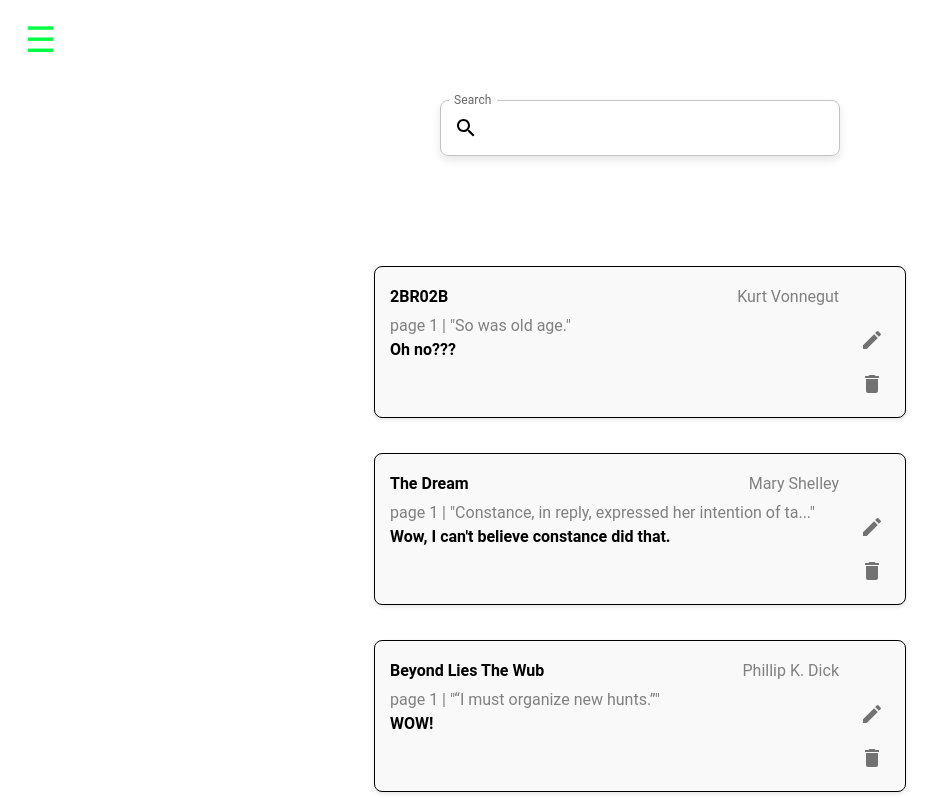
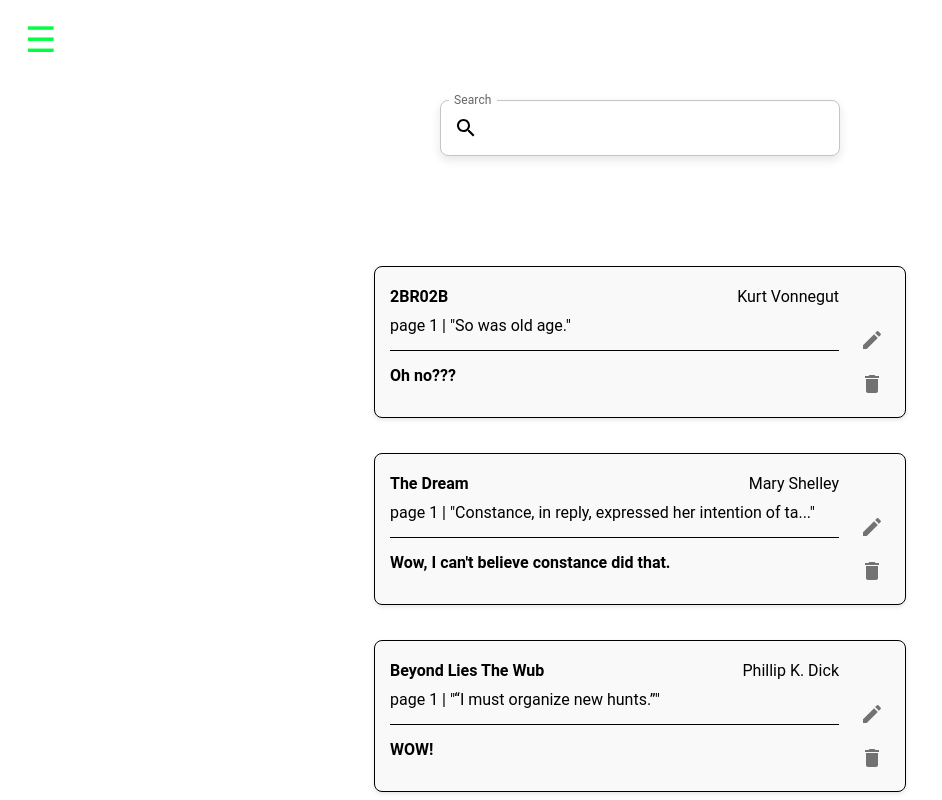
Before and after one commit to liam-brophy/e-reader-spa, a React (Vite) app: page /notes in a window 1280 px wide. Shown: the top 800 px of the page, without its empty margins (0-942 px from the left). Built offline with nearby package versions, Linux system fonts and the light colour scheme; data requests are answered from the project's data file; a web font is replaced by a local one.

Commit message:
completes styling

```diff
--- a/db.json
+++ b/db.json
@@ -78,6 +78,13 @@
       "comment": "WOW!",
       "page": 1,
       "story": "2"
+    },
+    {
+      "id": "e7c0",
+      "text": " It was being redecorated as a memorial to a man who had volunteered to die.",
+      "comment": "New comment test!",
+      "page": 1,
+      "story": "1"
     }
   ]
 }
--- a/src/ThemeContext.jsx
+++ b/src/ThemeContext.jsx
@@ -7,8 +7,9 @@ export const ThemeProvider = ({ children }) => {
   const [theme, setTheme] = useState(storedTheme);
 
   useEffect(() => {
+    // Set the `data-theme` attribute on <html>
     document.documentElement.setAttribute("data-theme", theme);
-    localStorage.setItem("theme", theme);
+    localStorage.setItem("theme", theme);  // Optionally save theme to localStorage
   }, [theme]);
 
   const toggleTheme = () => {
--- a/src/components/NavBar.jsx
+++ b/src/components/NavBar.jsx
@@ -3,6 +3,8 @@ import { NavLink } from "react-router-dom";
 import HomeIcon from '@mui/icons-material/Home';
 import DescriptionIcon from '@mui/icons-material/Description';
 import { useTheme } from "../ThemeContext";
+import BedtimeIcon from '@mui/icons-material/Bedtime';
+import WbSunnyIcon from '@mui/icons-material/WbSunny';
 
 
 function NavBar() {
@@ -34,8 +36,8 @@ function NavBar() {
             </NavLink>
           </li>
           <li>
-        <button onClick={toggleTheme}>
-        {theme === "light" ? "🌙 Dark Mode" : "☀️ Light Mode"}
+        <button className="theme-toggle" onClick={toggleTheme}>
+        {theme === "light" ? <BedtimeIcon /> : <WbSunnyIcon />}
       </button>
       </li>
         </ul>
--- a/src/components/NoteCard.jsx
+++ b/src/components/NoteCard.jsx
@@ -1,6 +1,7 @@
 import { useState } from "react";
 import { IconButton, TextField, Button } from "@mui/material";
 import { Edit, Delete, Save, Cancel } from "@mui/icons-material";
+
 
 const NoteCard = ({ note, setNotes, stories }) => {
   const [isEditing, setIsEditing] = useState(false);
@@ -42,6 +43,8 @@ const NoteCard = ({ note, setNotes, stories }) => {
       .catch((error) => console.error("Error during DELETE request:", error));
   };
 
+
+
   const story = stories.find((story) => story.id === note.story);
   const storyTitle = story?.title || "Unknown Story";
   const storyAuthor = story?.author || "Unknown Author";
@@ -73,7 +76,9 @@ const NoteCard = ({ note, setNotes, stories }) => {
               />
             </>
           ) : (
-            <strong>{note.comment}</strong>
+            <div className="note-comment">
+            <p>{note.comment}</p>
+            </div>
           )}
         </div>
 
--- a/src/components/ReaderView.jsx
+++ b/src/components/ReaderView.jsx
@@ -3,6 +3,7 @@ import { useParams } from "react-router-dom";
 import { Slider } from "@mui/material";
 import NavigateBeforeIcon from "@mui/icons-material/NavigateBefore";
 import NavigateNextIcon from "@mui/icons-material/NavigateNext";
+import CommentBankIcon from '@mui/icons-material/CommentBank';
 import { useCallback } from "react";
 
 const ReaderView = () => {
@@ -214,7 +215,7 @@ const ReaderView = () => {
             onChange={(e) => setCommentText(e.target.value)}
           />
           <button className="comment-button" onClick={handleSaveComment}>
-            Save Comment
+            <CommentBankIcon />
           </button>
         </div>
       )}
--- a/src/index.css
+++ b/src/index.css
@@ -1,3 +1,47 @@
+[data-theme="light"] {
+  background-color: var(--background-color-light);
+  color: var(--text-color-light);
+}
+
+[data-theme="dark"] {
+  background-color: var(--background-color-dark);
+  color: var(--text-color-dark);
+}
+
+
+:root {
+  --reader-font-size: 16px;
+
+  /* Global background and text colors for light/dark modes */
+  --background-color-light: white;
+  --background-color-dark: black;
+  --text-color-light: black;
+  --text-color-dark: white;
+
+  /* Note card styles for light/dark modes */
+  --note-card-background-light: white;
+  --note-card-background-dark: #333333;
+  --note-card-border-light: black;
+  --note-card-border-dark: white;
+  --note-card-text-light: black;
+  --note-card-text-dark: white;
+
+  --navbar-container-background-light: white;  /* Light theme background for the navbar */
+  --navbar-container-background-dark: black;
+
+  --theme-toggle-background-light: white;
+  --theme-toggle-background-back: black;
+
+  --toggle-btn-color-light: #7c7c7c;
+  --toggle-btn-color-dark: #7c7c7c;
+}
+
+body {
+  font-family: 'Roboto', sans-serif;
+  overflow-x: hidden;
+}
+
+
 .navbar-container {
   position: fixed; /* Fix the navbar at the top left of the page */
   top: 0;
@@ -10,16 +54,30 @@
   flex-direction: column;
 }
 
+[data-theme="light"] .navbar-container {
+  background-color: var(--navbar-container-background-light);
+}
+
+[data-theme="dark"] .navbar-container {
+  background-color: var(--navbar-container-background-dark);
+}
+
 .toggle-btn {
   padding-top: 20px;
   padding-left: 25px;
   font-size: 2rem;
-  color: #000000;
+  color: #7c7c7c;
   background: none;
   border: none;
   cursor: pointer;
   transition: color 0.3s ease, transform 0.2s ease; /* Smooth transitions */
 }
+
+
+[data-theme="dark"] .toggle-btn {
+  color: var(--toggle-btn-color-dark);
+}
+
 
 /* Hover effect for the toggle button */
 .toggle-btn:hover {
@@ -43,7 +101,6 @@ nav {
   left: 0;
   width: 100%;
   display: none; /* Hide the nav by default */
-  background-color: rgba(255, 255, 255, 0.9); /* Optional: add a background */
 }
 
 .nav.expanded {
@@ -77,7 +134,7 @@ li {
   display: flex;
   align-items: center;
   padding: 0.5rem;
-  color: rgb(124, 124, 124); /* Slight gray font color */
+  color: #7c7c7c; /* Slight gray font color */
   text-decoration: none;
   transition: color 0.3s ease; /* Smooth transition for color change */
 }
@@ -89,9 +146,32 @@ li {
 
 /* Active link style (keep the active-link class if desired) */
 .nav ul li a.active-link {
-  color: rgb(0, 0, 0); /* Full white for active link */
+  color: rgb(210, 210, 210); /* Full white for active link */
 }
 
+.theme-toggle{
+  color: #7c7c7c;
+  padding-left: 0.55rem;
+  display: flex;
+  align-items: center;
+  border: none;
+  text-decoration: none;
+  background-color: white;
+  transition: color 0.3s ease; /* Smooth transition for color change */
+}
+
+.theme-toggle:hover {
+  color: rgb(0, 255, 110);
+  transform: scale(1.1);
+}
+
+[data-theme="light"] .theme-toggle {
+  background-color: var(--navbar-container-background-light);
+}
+
+[data-theme="dark"] .theme-toggle {
+  background-color: var(--navbar-container-background-dark);
+}
 
 .storyList {
   display: grid;
@@ -175,16 +255,19 @@ li {
 /* Popover container */
 .comment-popover {
   position: absolute;
+  display: flex;
   background-color: white;
   border: 1px solid #ddd;
   box-shadow: 0px 2px 5px rgba(0, 0, 0, 0.15);
   padding: 0.5rem;
   border-radius: 5px;
   z-index: 10;
+  gap: 5px;
 }
 
 .comment-textarea {
-  width: 100%;
+  font-family: "Arial";
+  width: 90%;
   height: 60px;
   margin-bottom: 0.5rem;
   border: 1px solid #ddd;
@@ -193,12 +276,18 @@ li {
 }
 
 .comment-button {
-  background-color: #007bff;
-  color: white;
+  background-color: #a8fbbd;
+  height: 25%;
+  color: #ffffff;
   border: none;
-  padding: 0.4rem 0.8rem;
   border-radius: 5px;
+  /* padding: 0.4rem 0.8rem; */
+  /* border-radius: 5px; */
   cursor: pointer;
+}
+
+.comment-button:hover {
+  background-color: #00ff40;
 }
 
 .notes-container {
@@ -209,17 +298,31 @@ li {
 }
 
 .note-card {
-  width: 500px; /* fixed width for allllll cards */
-  border: 0.5px solid #000000;
+  width: 500px; /* fixed width for all cards */
+  border: 0.5px solid var(--note-card-border-light); /* Default for light theme */
   padding: 15px;
   margin: 10px 0;
-  background-color: #ffffff;
+  background-color: var(--note-card-background-light); /* Default for light theme */
   border-radius: 8px;
-  text-align: left;
+  color: var(--note-card-text-light); /* Default for light theme */
+}
+
+[data-theme="dark"] .note-card {
+  background-color: var(--note-card-background-dark);
+  border: 0.5px solid var(--note-card-border-dark);
+  color: var(--note-card-text-dark);
 }
 
 .note-card p {
+  color: var(--note-card-text-color);
   margin: 5px 0;
+}
+
+.note-comment{
+margin-top: 15px;
+font-weight: bold;
+padding-top: 10px;
+border-top: solid .5px#000;
 }
 
 .notes-container {
@@ -241,14 +344,6 @@ li {
   transition: width 0.3s ease;
 }
 
-
-body {
-  font-family: 'Roboto', sans-serif;
-}
-
-:root {
-  --reader-font-size: 16px; /* Default font size */
-}
 
 /* Styling for the reader text */
 .reader-text {
@@ -325,11 +420,6 @@ body {
 
 
 .pagination-buttons {
-  display: flex;
-  justify-content: space-between; /* Ensures buttons are aligned left and right */
-  width: 100%;
-  position: absolute;
-  top: 50%;
   transform: translateY(-50%); /* Centers the buttons vertically */
 }
 
@@ -347,7 +437,7 @@ body {
 
 .prev-button:hover,
 .next-button:hover {
-  background-color: #00ff50;
+  color: #00ff50;
 }
 
 .page-number {
@@ -390,20 +480,20 @@ body {
 }
 
 .font-controls {
-  /* position: absolute;  */
+  position: relative;
   /* margin-top: 500px;  */
-  margin-left: 800px;
+  margin-left: 350px;
   width: 100%;
   display: flex;
   justify-content: center;
   align-items: center;
-  gap: 8px;
+  gap: 2px;
   margin-bottom: 10px;
 }
 
 .font-controls button {
   background-color: #ffffff;
-  color: rgb(0, 0, 0);
+  color: rgb(167, 164, 164);
   border: none;
   padding: 5px 5px;
   font-size: 1rem;
@@ -415,6 +505,7 @@ body {
 
 .font-controls button:hover {
   background-color: #f0f0f0;
+  color: rgb(0, 0, 0);
 }
 
 
```
